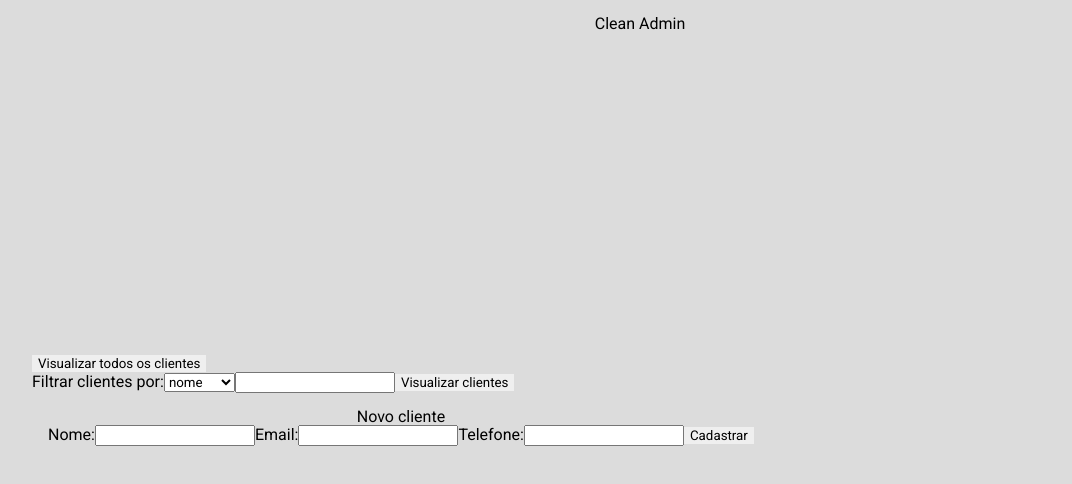
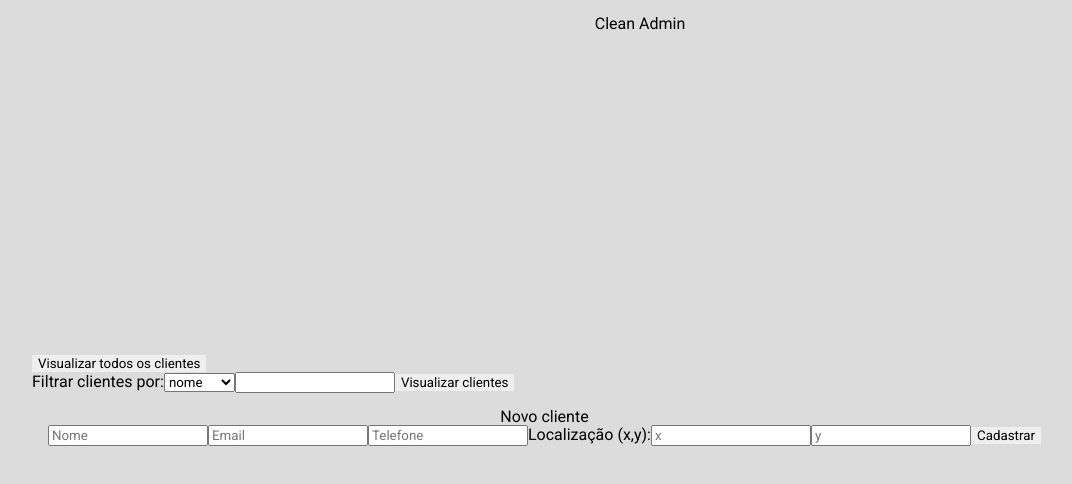
Before and after one commit to JorgeMalaquias/clean-admin-front, a React (Vite) app: page / in a window 1280 px wide. Shown: the top 484 px of the page, without its empty margins (0-1072 px from the left). Built offline with nearby package versions, Linux system fonts and the light colour scheme.

Commit message:
feat: include coordinates on the customer display

```diff
--- a/src/components/main/index.tsx
+++ b/src/components/main/index.tsx
@@ -59,7 +59,14 @@ function Main() {
         {customers.length > 0 && (
           <div>
             {customers.map((customer) => (
-              <div key={customer.id}>{customer.email}</div>
+              <div key={customer.id}>
+                <div>{customer.email}</div>
+                <div>{customer.name}</div>
+                <div>
+                  Localização: (<span>{customer.x}</span>,
+                  <span>{customer.y}</span>)
+                </div>
+              </div>
             ))}
           </div>
         )}
--- a/src/components/new-customer-creation/index.tsx
+++ b/src/components/new-customer-creation/index.tsx
@@ -8,6 +8,8 @@ export type Customer = {
   name: string;
   email: string;
   phone: number;
+  x: number;
+  y: number;
 };
 
 function NewCustomerCreation() {
@@ -15,7 +17,10 @@ function NewCustomerCreation() {
 
   function submit(data: any) {
     axios
-      .post(`${import.meta.env.VITE_API_URL}/customers`, data)
+      .post(`${import.meta.env.VITE_API_URL}/customers`, {
+        ...data,
+        localization: { x: data.x, y: data.y },
+      })
       .then(() => {
         alert("Cliente cadastrado com sucesso");
         reset();
@@ -30,19 +35,46 @@ function NewCustomerCreation() {
       <h1>Novo cliente</h1>
       <form onSubmit={handleSubmit(submit)}>
         <label>
-          Nome:
-          <input type="text" defaultValue="" {...register("name")} required />
+          <input
+            type="text"
+            defaultValue=""
+            placeholder="Nome"
+            {...register("name")}
+            required
+          />
         </label>
         <label>
-          Email:
-          <input type="text" defaultValue="" {...register("email")} required />
+          <input
+            type="text"
+            defaultValue=""
+            placeholder="Email"
+            {...register("email")}
+            required
+          />
         </label>
         <label>
-          Telefone:
           <input
             type="number"
             defaultValue=""
+            placeholder="Telefone"
             {...register("phone")}
+            required
+          />
+        </label>
+        <label>
+          Localização (x,y):
+          <input
+            type="number"
+            defaultValue=""
+            placeholder="x"
+            {...register("x")}
+            required
+          />
+          <input
+            type="number"
+            defaultValue=""
+            placeholder="y"
+            {...register("y")}
             required
           />
         </label>
```
